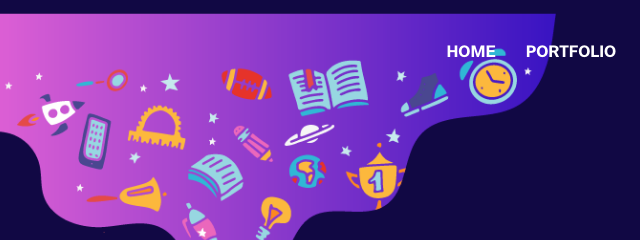
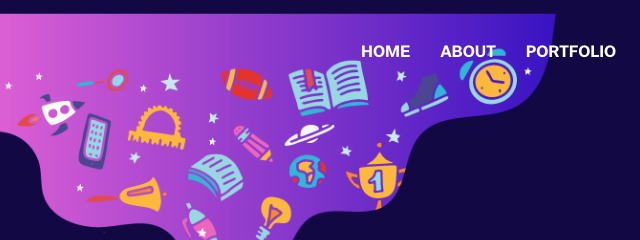
Before and after one commit to quyenweb/my-portfolio, a plain HTML site: page portfolio.html in a window 1280 px wide. Shown: the top 240 px of the page, 397-1037 px from the left. Drawn offline with nearby package versions, Linux system fonts and the light colour scheme.

Commit message:
Update portfolio.html

```diff
--- a/portfolio.html
+++ b/portfolio.html
@@ -41,7 +41,9 @@
         <li class="nav-item active">
           <a class="nav-link" href="index.html">Home</a>
         </li>
-
+        <li class="nav-item">
+          <a class="nav-link" href="about.html">about</a>
+        </li>
 
         <li class="nav-item">
           <a class="nav-link" href="portfolio.html">Portfolio</a>
```
